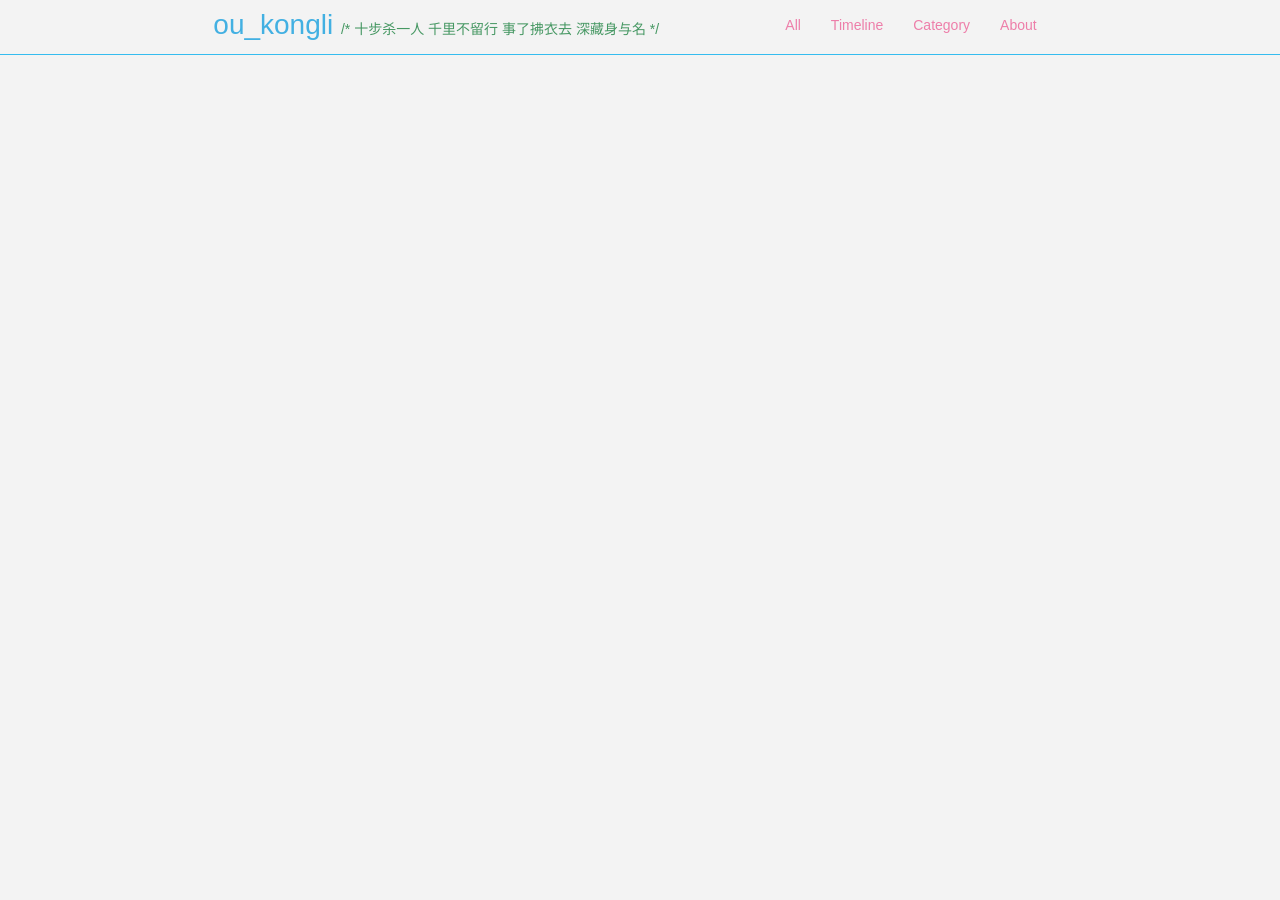
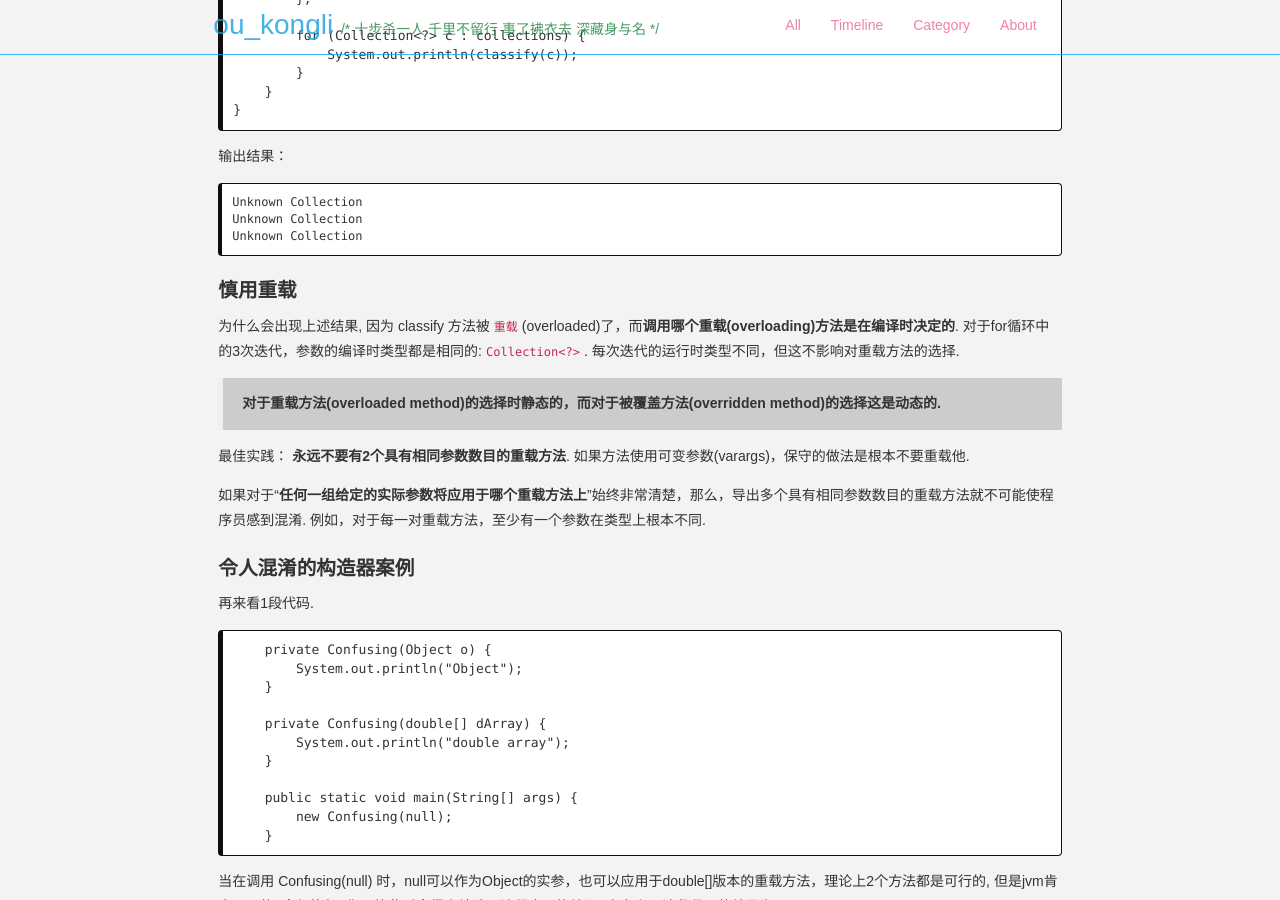
Before and after one commit to ouyangkongli/ouyangkongli.github.io, a Jekyll site: the page built from _posts/2016-09-14-thinking-in-java-2.md, in a window 1280 px wide and 900 px high, scrolled down 545 px. Built offline with Jekyll 4.4.1, drawn with Linux system fonts in a browser that asks for light colours; nearby versions of some CDN libraries; comment, search, counter and statistics services are not loaded; before the commit the page ends 950 px from its top, so only the background shows below that; some of the changed text lies outside the part shown.

Commit message:
java overload

````diff
--- a/_posts/2016-09-14-thinking-in-java-2.md
+++ b/_posts/2016-09-14-thinking-in-java-2.md
@@ -7,4 +7,103 @@ comments: true
 categories: Java
 ---
 
-### Java 变量初始化顺序
+先来看一段代码.
+
+```Java
+public class CollectionClassifier {
+    public static String classify(Set<?> set) {
+        return "set";
+    }
+
+    public static String classify(List<?> list) {
+        return "list";
+    }
+
+    public static String classify(Collection<?> collection) {
+        return "Unknown Collection";
+    }
+
+    public static void main(String[] args) {
+        Collection<?>[] collections = {
+                new HashSet<String>(),
+                new ArrayList<String>(),
+                new HashMap<String, String>().values()
+        };
+
+        for (Collection<?> c : collections) {
+            System.out.println(classify(c));
+        }
+    }
+}
+```
+
+<!-- more -->
+
+输出结果：
+
+```
+Unknown Collection
+Unknown Collection
+Unknown Collection
+```
+
+### 慎用重载
+
+为什么会出现上述结果, 因为 classify 方法被`重载`(overloaded)了，而**调用哪个重载(overloading)方法是在编译时决定的**.
+对于for循环中的3次迭代，参数的编译时类型都是相同的:`Collection<?>`. 每次迭代的运行时类型不同，但这不影响对重载方法的选择.
+
+> **对于重载方法(overloaded method)的选择时静态的，而对于被覆盖方法(overridden method)的选择这是动态的.**
+
+最佳实践： **永远不要有2个具有相同参数数目的重载方法**. 如果方法使用可变参数(varargs)，保守的做法是根本不要重载他.
+
+如果对于“**任何一组给定的实际参数将应用于哪个重载方法上**”始终非常清楚，那么，导出多个具有相同参数数目的重载方法就不可能使程序员感到混淆.
+例如，对于每一对重载方法，至少有一个参数在类型上根本不同.
+
+### 令人混淆的构造器案例
+
+再来看1段代码.
+
+```Java
+    private Confusing(Object o) {
+        System.out.println("Object");
+    }
+
+    private Confusing(double[] dArray) {
+        System.out.println("double array");
+    }
+
+    public static void main(String[] args) {
+        new Confusing(null);
+    }
+```
+
+当在调用 Confusing(null) 时，null可以作为Object的实参，也可以应用于double[]版本的重载方法，理论上2个方法都是可行的, 但是jvm肯定不可能2个都执行.
+你可能此时会得出结论：该程序不能编译. 事实上，该段代码的结果为`double array`.
+
+> **Java的重载解析过程是以两阶段运行的。第一阶段选取所有可获得并且可应用的方法或构造器。第二阶段在第一阶段选取的方法或构造器中选取最精确的一个。如果一个方法或构造器可以接受传递给另一个方法或构造器的任何参数，那么我们就说第一个方法比第二个方法缺乏精确性.**
+
+在我们的程序中，两个构造器都是可获得并且可应用的。构造器Confusing(Object)可以接受任何传递给Confusing(double[ ])的参数，因此Confusing(Object)相对缺乏精确性。
+（每一个double数组都是一个Object，但是每一个Object并不一定是一个double数组。）因此，最精确的构造器就是Confusing(double[ ])，这也就解释了为什么程序会产生这样的输出.
+
+如果你传递的是一个double[ ]类型的值，那么这种行为是有意义的；但是如果你传递的是null，这种行为就有违直觉了。
+
+> **理解本谜题的关键在于在测试哪一个方法或构造器最精确时，这些测试没有使用实际的参数：即出现在调用中的参数。这些参数只是被用来确定哪一个重载版本是可应用的。一旦编译器确定了哪些重载版本是可获得且可应用的，它就会选择最精确的一个重载版本，而此时使用的仅仅是形式参数：即出现在声明中的参数。**
+
+要想用一个null参数来调用 Confusing(Object)构造器，你需要这样写代码：new Confusing((Object)null)。这可以确保只有Confusing(Object)是可应用的。更一般地讲，要想强制要求编译器选择一个精确的重载版本，需要将实际的参数转型为形式参数所声明的类型。
+以这种方式来在多个重载版本中进行选择是相当恶心的。在设计API 中，应该确保不会让客户端走这种极端。理想状态下，你应该避免使用重载：为不同的方法取不同的名称。当然，有时候这无法实现，例如，构造器就没有名称，因而也就无法被赋予不同的名称。然而，你可以通过将构造器设置为私有的并提供公有的静态工厂，以此来缓解这个问题。
+如果构造器有许多参数，你可以用Builder模式来减少对重载版本的需求量。
+
+
+### 总结
+
+如果你确实进行了重载，那么请确保所有的重载版本所接受的参数类型都互不兼容，这样，任何两个重载版本都不会同时是可应用的。如果做不到这一点，那么就请确保所有可应用的重载版本都具有相同的行为。
+
+总之，重载版本的解析可能会产生混淆。应该尽可能地避免重载，如果你必须进行重载，那么你必须遵守上述方针，以最小化这种混淆。如果一个设计糟糕的API强制你在不同的重载版本之间进行选择，那么请将实际的参数转型为你希望调用的重载版本的形式参数所具有的类型。
+
+### 参考
+
+1. Thinking in Java
+
+2. Effective Java
+
+3. Java Pluzzlers
````
